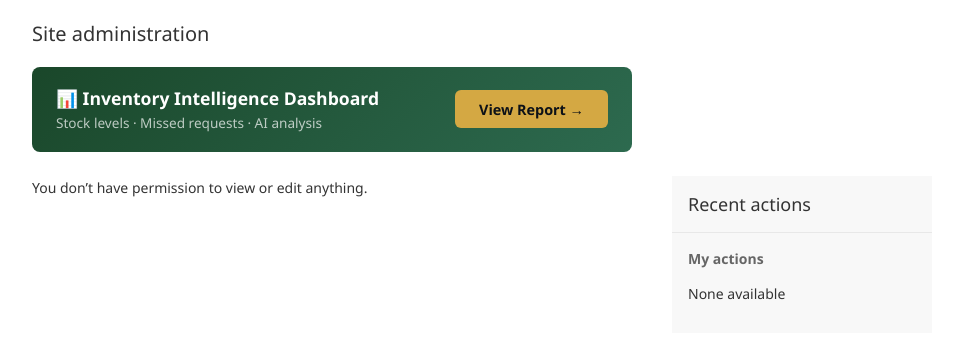
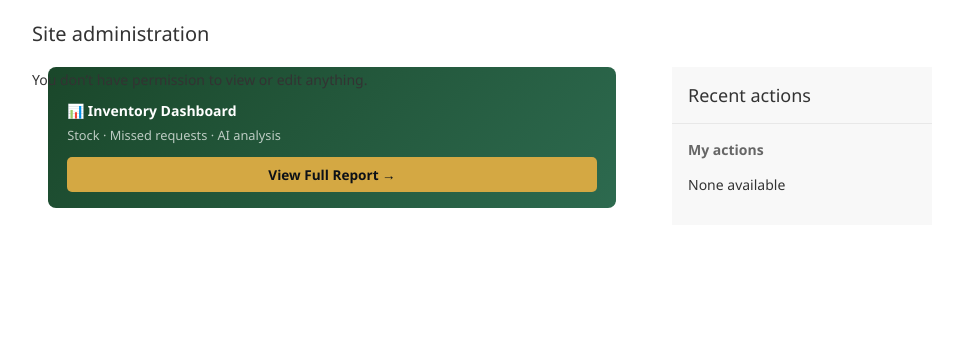
Before and after one commit to shmouel1824/gemach-bot, a Django app: page /admin/ in a window 1280 px wide. Shown: the part 53-392 px from the top of the page, without its empty margins (8-971 px from the left). Run offline with Django 5.2, Linux system fonts and the light colour scheme; the visitor is signed in with stand-in values (Sample User, id 1); data comes from the database, SQL or seed files in the repository; data that the repository does not hold is empty.

Commit message:
Add report link to admin panel

```diff
--- a/bot/templates/admin/index.html
+++ b/bot/templates/admin/index.html
@@ -1,35 +1,32 @@
 {% extends "admin/index.html" %}
+{% load i18n %}
 
-{% block content %}
-<div style="
+{% block sidebar %}
+{{ block.super }}
+<div id="report-banner" style="
+    margin: 1rem;
     background: linear-gradient(135deg, #1a472a, #2d6a4f);
     border-radius: 8px;
-    padding: 1.2rem 1.5rem;
-    margin-bottom: 1.5rem;
-    display: flex;
-    align-items: center;
-    justify-content: space-between;
+    padding: 1rem 1.2rem;
 ">
-    <div>
-        <div style="color:#fff; font-size:1.1rem; font-weight:600; margin-bottom:0.2rem;">
-            📊 Inventory Intelligence Dashboard
-        </div>
-        <div style="color:rgba(255,255,255,0.7); font-size:0.85rem;">
-            Stock levels · Missed requests · AI analysis
-        </div>
+    <div style="color:#fff; font-weight:600; margin-bottom:0.4rem;">
+        📊 Inventory Dashboard
+    </div>
+    <div style="color:rgba(255,255,255,0.7); font-size:0.8rem; margin-bottom:0.8rem;">
+        Stock · Missed requests · AI analysis
     </div>
     <a href="/admin/report/" style="
+        display: block;
         background: #d4a843;
         color: #0d1117;
-        padding: 0.6rem 1.5rem;
-        border-radius: 6px;
+        padding: 0.5rem 1rem;
+        border-radius: 5px;
         text-decoration: none;
         font-weight: 600;
-        font-size: 0.9rem;
-        transition: all 0.2s;
+        font-size: 0.85rem;
+        text-align: center;
     ">
-        View Report →
+        View Full Report →
     </a>
 </div>
-{{ block.super }}
 {% endblock %}
```
Also changed, not shown: bot/admin.py (+23 -10 lines), bot/templates/admin/bot/medecine/change_list.html (added, +17 -0 lines).
